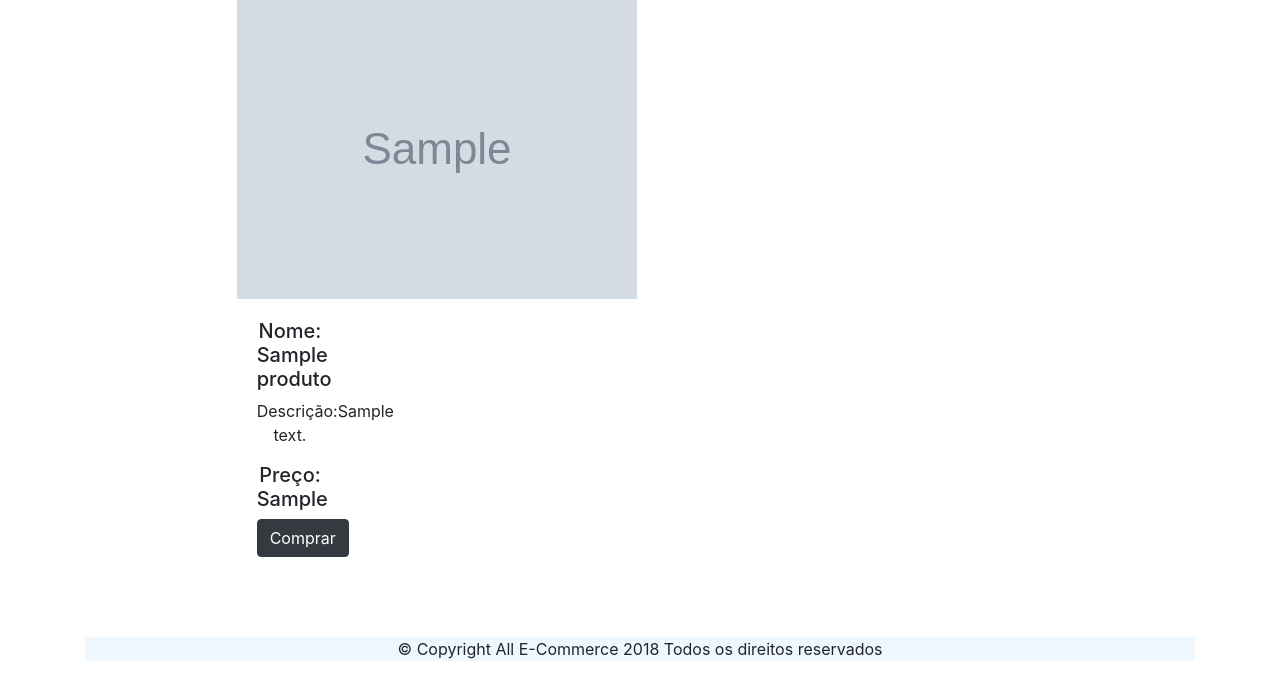
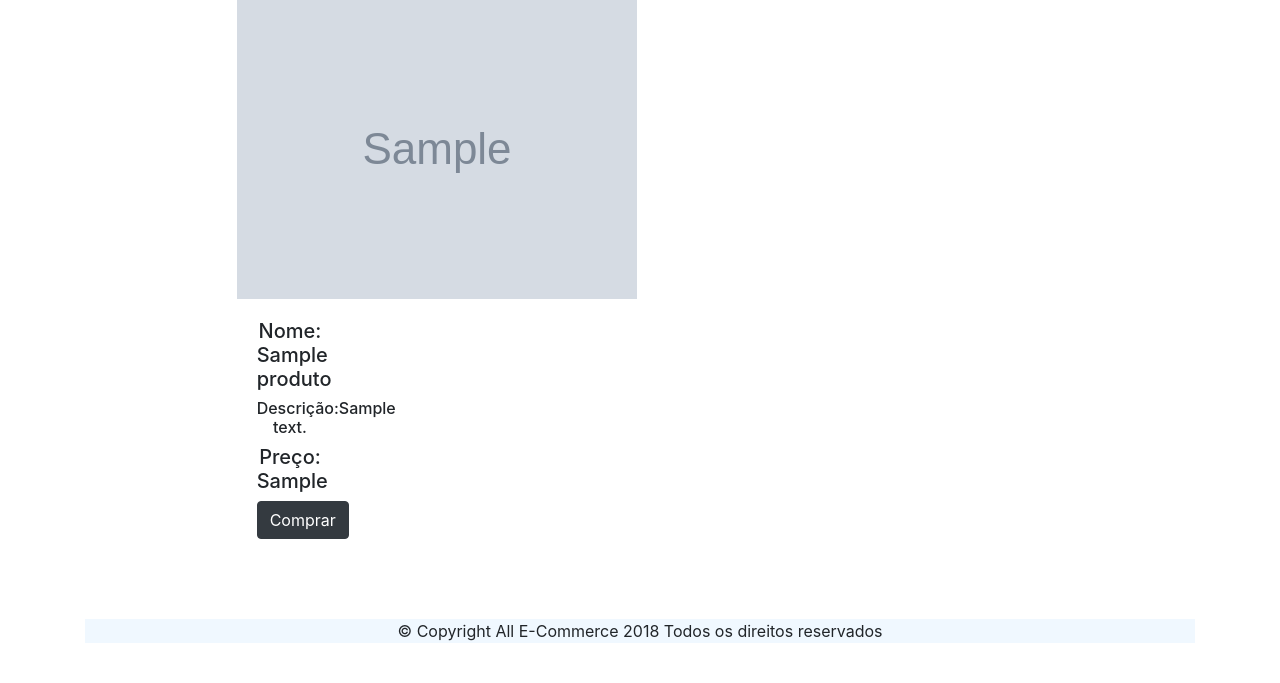
Before and after one commit to britolmbs/alle-commerce, a PHP site: page /produto.php?id=1 in a window 1280 px wide. Shown: the part 117-800 px from the top of the page. Run offline with PHP 8.4, Linux system fonts and the light colour scheme; tables that the repository leaves empty hold one stand-in row (values such as "Sample post"); grey boxes marked "Sample" are stand-in pictures; some libraries are stand-ins or nearby versions.

Commit message:
finalizar

```diff
--- a/produto.php
+++ b/produto.php
@@ -21,12 +21,14 @@ if($result->num_rows>0){
 		<img src=img/produtos/<?php echo $row['foto'];?>>
 		<div class='card-body text-center'>
 		<p class="h5"> Nome: <?php echo $row['nome'];?></p>
-		<p>Descrição:<?php echo $row['descricao'];?></p>
+		<p class="h6">Descrição:<?php echo $row['descricao'];?></p>
 		<p class='h5'>Preço: <?php echo $row['preco'];?></p>
 		 <a href="#" class="btn btn-dark">Comprar</a>
 		</div>
 		</div>
 		</center>
+		</div>
+		</div>
 
 
 <?php
```
